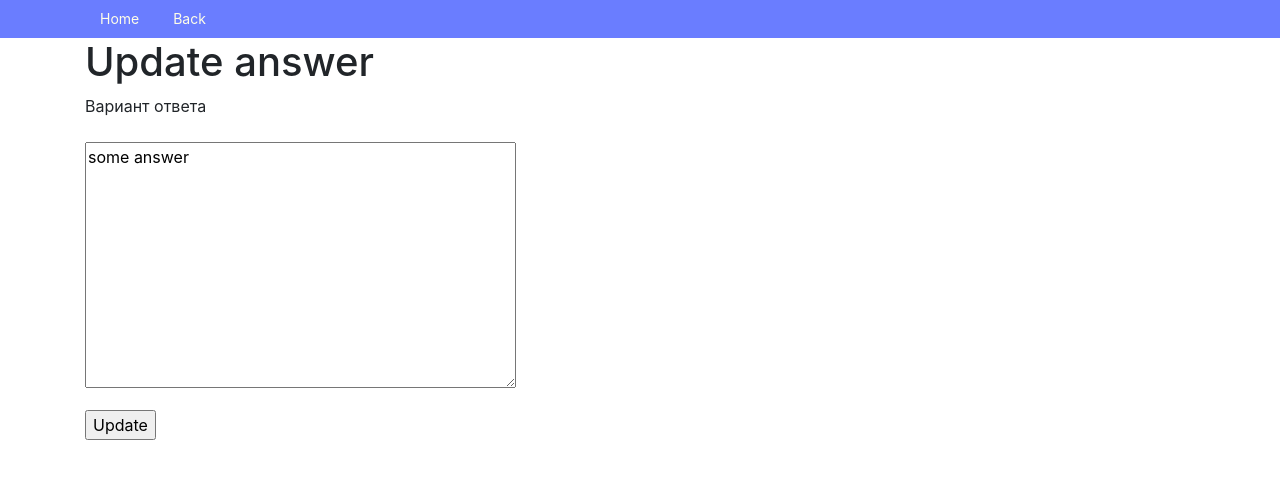
After one commit to insanboss/exam_7, a Django app: page /answer/2/update/ in a window 1280 px wide. The commit adds this page. Shown: the top 479 px of the page. Run offline with Django 3.2, Linux system fonts and the light colour scheme; data comes from the database, SQL or seed files in the repository; some libraries are stand-ins or nearby versions.

Commit message:
* Получилось сделать редактирование ответа к опросу

```diff
--- a/source/survey/urls.py
+++ b/source/survey/urls.py
@@ -25,7 +25,7 @@ from survey_app.views import (
 )
 
 from survey_app.views.answers import (
-    AddAnswer
+    AddAnswer, UpdateAnswer
 )
 
 urlpatterns = [
@@ -35,5 +35,6 @@ urlpatterns = [
     path('poll/create/', PollCreate.as_view(), name='poll_create'),
     path('poll/<int:pk>/update/', PollUpdate.as_view(), name='poll_update'),
     path('poll/<int:pk>/delete/', PollDelete.as_view(), name='poll_delete'),
-    path('answer/<int:pk>/add_answer', AddAnswer.as_view(), name='add_answer'),
+    path('answer/<int:pk>/add_answer/', AddAnswer.as_view(), name='add_answer'),
+    path('answer/<int:pk>/update/', UpdateAnswer.as_view(), name='update_answer'),
 ]
--- /dev/null
+++ b/source/survey_app/templates/answers/update_answer.html
@@ -0,0 +1,14 @@
+{% extends "base.html" %}
+{% block title %}Update answer{% endblock %}
+{% block menu %}
+    <li><a href="{% url 'poll_view' answer.poll.id %}">Back</a></li>
+{% endblock %}
+{% block content %}
+    <div>
+        <h1>Update answer</h1>
+
+        <form method="post" action="">
+            {% include "partial/form.html" with button_text="Update" %}
+        </form>
+    </div>
+{% endblock %}
--- a/source/survey_app/templates/polls/poll_view.html
+++ b/source/survey_app/templates/polls/poll_view.html
@@ -28,7 +28,8 @@
                 <div class="guest_card card border-dark mb-5" style="max-width: 18rem;">
                     <div class="card-header">
                         <p>Ответы:</p>
-                        <span>{{ answer.option_text }}</span>
+                        <div>{{ answer.option_text }}</div>
+                        <div><a href="{% url 'update_answer' answer.id  %}">Отредактировать</a></div>
                     </div>
                     <div class="card-body text-dark">
                     <h5 class="card-title"></h5>
--- a/source/survey_app/views/answers.py
+++ b/source/survey_app/views/answers.py
@@ -19,7 +19,11 @@ class AddAnswer(CreateView):
         return redirect('poll_view', pk=poll.pk)
 
 
-
+class UpdateAnswer(UpdateView):
+    template_name = 'answers/update_answer.html'
+    model = AnswerOption
+    form_class = AnswerOptionForm
+    context_object_name = 'answer'
 
     def get_success_url(self):
-        return reverse('poll_view', kwargs={'pk': self.object.pk})
+        return reverse('poll_view', kwargs={'pk': self.object.poll.pk})
```
